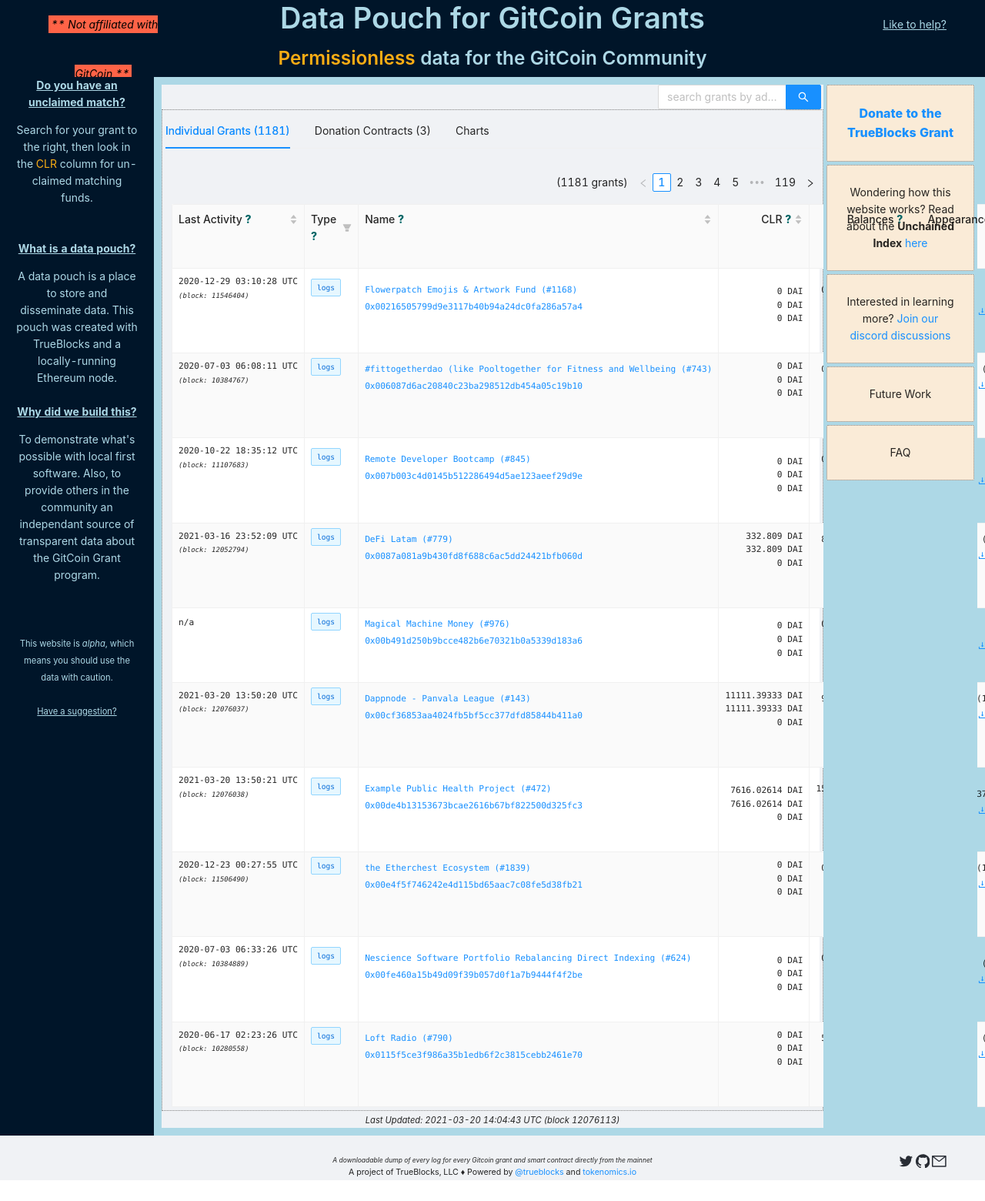
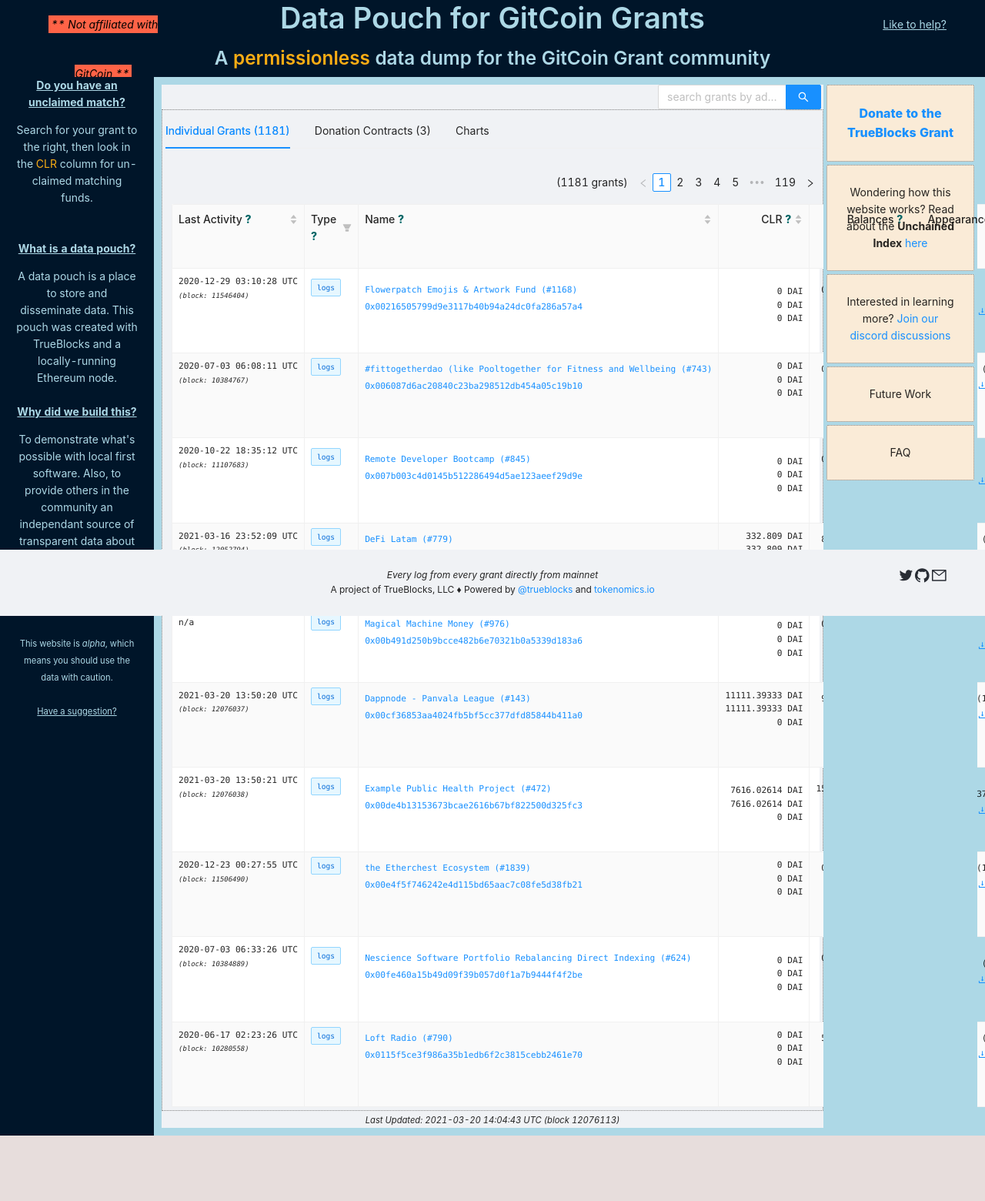
Before and after one commit to tjayrush/tokenomics.io, a React (Create React App) app: page / in a window 1280 px wide. Shown: the top 1560 px of the page at 77% size. Before the commit the page ends 1533 px from the top, so only its background shows below. Built offline with nearby package versions, Linux system fonts and the light colour scheme.

Commit message:
Tightening language on header / footer

```diff
--- a/src/Footer.jsx
+++ b/src/Footer.jsx
@@ -11,12 +11,10 @@
     'http://twitter.com/intent/tweet?text=A%20permissionlessly-generated%20gift%20to%20the%20@gitcoin%20community%20powered%20by%20@trueblocks.%20Gitcoin%20Grant%20Data%20Pouch%20(http://tokenomics.io/gitcoin).';
   return (
     <Footer>
-      <div style={{height: '10px', fontSize: '8pt', display: 'grid', gridTemplateColumns: '1fr 10fr 1fr'}}>
+      <div style={{fontSize: '9pt', display: 'grid', gridTemplateColumns: '1fr 10fr 1fr'}}>
         <div style={{textAlign: 'left'}}></div>
         <div>
-          <small>
-            <i>A downloadable dump of every log for every Gitcoin grant and smart contract directly from the mainnet</i>
-          </small>
+          <i>Every log from every grant directly from mainnet</i>
           <br />
           A project of TrueBlocks, LLC &diams; Powered by <a href='https://twitter.com/trueblocks'>@trueblocks</a>{' '}
           and <a href='http://tokenomics.io'>tokenomics.io</a>
--- a/src/Header.jsx
+++ b/src/Header.jsx
@@ -21,7 +21,7 @@
             <small>
               <small>
                 <font style={{color: 'lightblue'}}>
-                  <Text type='warning'>Permissionless</Text> data for the GitCoin Community
+                  A <Text type='warning'>permissionless</Text> data dump for the GitCoin Grant community
                 </font>
               </small>
             </small>
```
